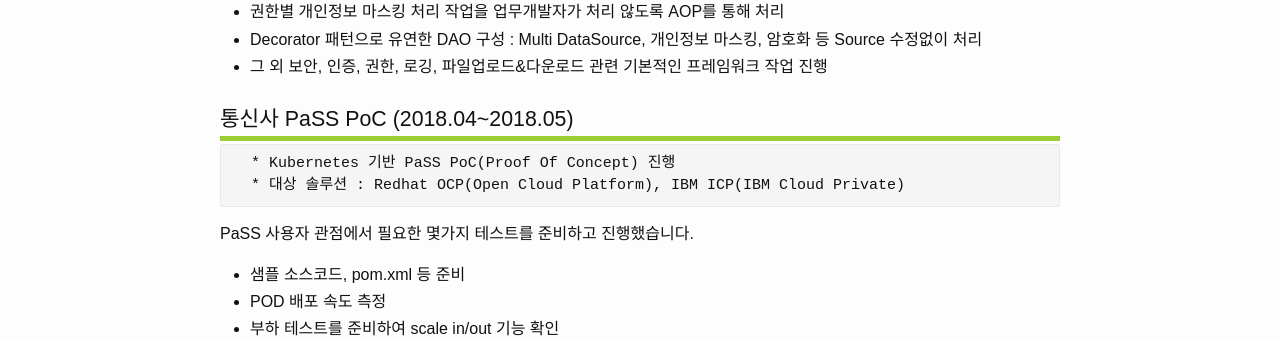
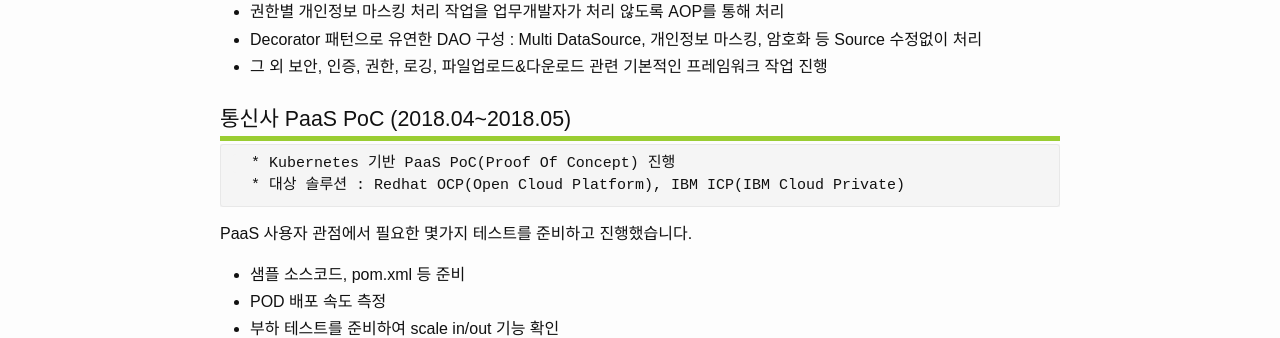
Before and after one commit to dveamer/dveamer.github.io, a Jekyll site: the page built from _posts/2018-07-01-resume.md, in a window 1280 px wide and 900 px high, scrolled down 2597 px. Shown: the part 153-491 px from the top of the window. Built offline with Jekyll 4.4.1, drawn with Linux system fonts in a browser that asks for light colours; comment, search, counter and statistics services are not loaded.

Commit message:
homepage

```diff
--- a/_posts/2018-07-01-resume.md
+++ b/_posts/2018-07-01-resume.md
@@ -106,14 +106,14 @@ Side-Project는 많은 개인시간의 투자가 필요하지만
   * 그 외 보안, 인증, 권한, 로깅, 파일업로드&다운로드 관련 기본적인 프레임워크 작업 진행
 
 
-## 통신사 PaSS PoC (2018.04~2018.05)
+## 통신사 PaaS PoC (2018.04~2018.05)
 
 ~~~
-  * Kubernetes 기반 PaSS PoC(Proof Of Concept) 진행
+  * Kubernetes 기반 PaaS PoC(Proof Of Concept) 진행
   * 대상 솔루션 : Redhat OCP(Open Cloud Platform), IBM ICP(IBM Cloud Private)
 ~~~
 
-PaSS 사용자 관점에서 필요한 몇가지 테스트를 준비하고 진행했습니다.
+PaaS 사용자 관점에서 필요한 몇가지 테스트를 준비하고 진행했습니다.
 
   * 샘플 소스코드, pom.xml 등 준비
   * POD 배포 속도 측정
```
